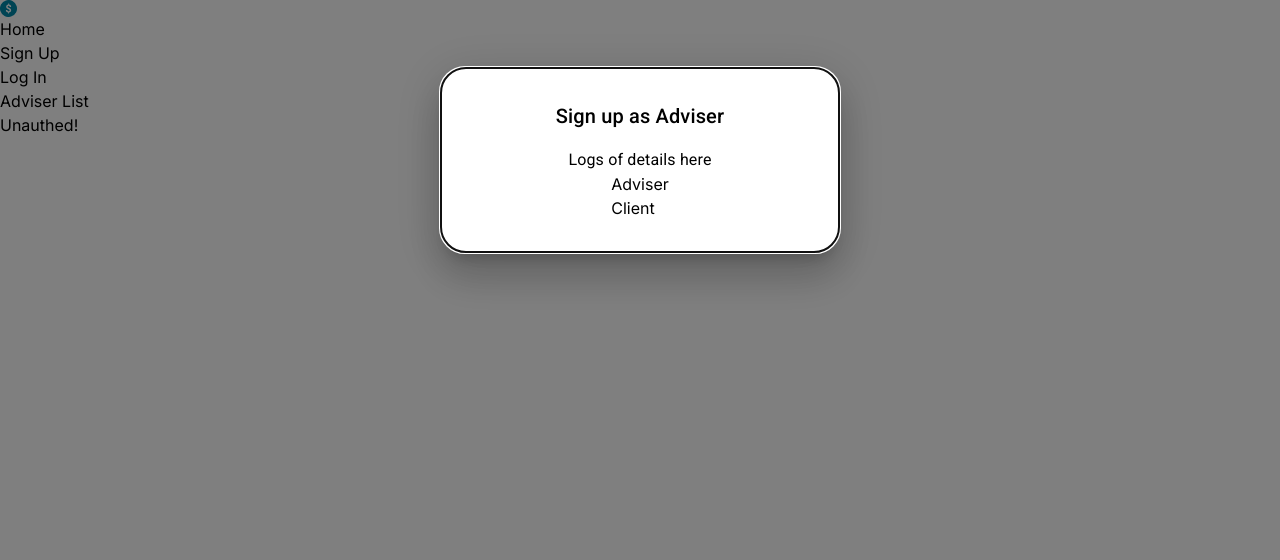
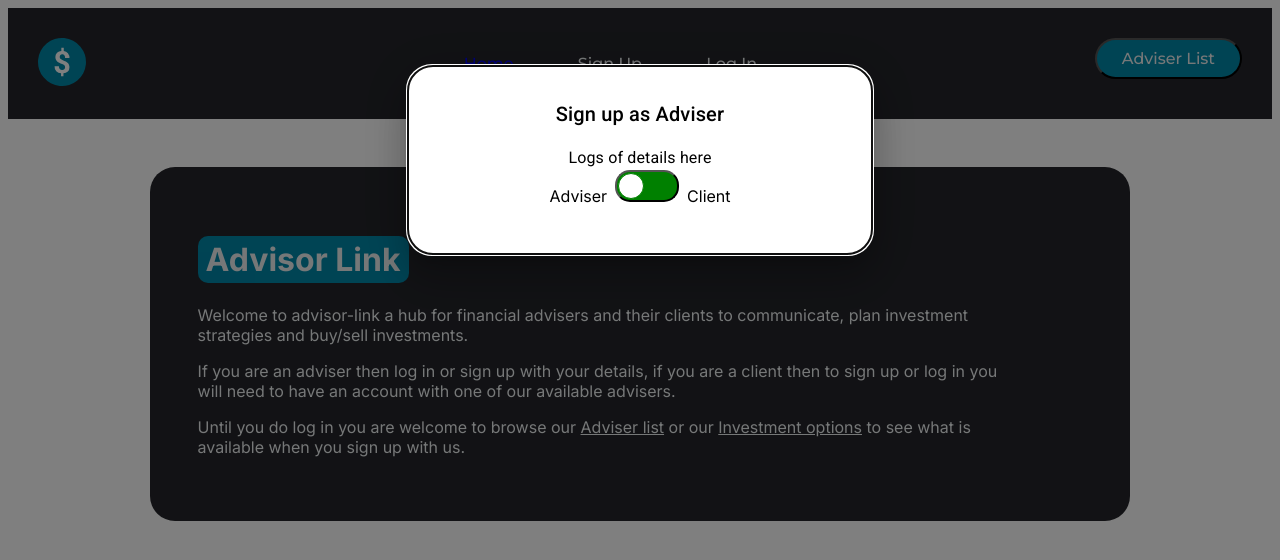
Before and after one commit to ichater/Fullstack-Investment-Portal, a Next.js app: page / in a window 1280 px wide. Both pictures are taken after a click on the item "Sign Up". Shown: the top 560 px of the page. Built offline with nearby package versions, Linux system fonts and the light colour scheme.

Commit message:
added unauthed adviser list and pages

```diff
--- /dev/null
+++ b/src/app/(unauthed)/advisers/[slug]/page.tsx
@@ -0,0 +1,6 @@
+import React from "react";
+
+export default function page({ params }: { params: { slug: string } }) {
+  const slug = params.slug;
+  return <div>{slug}</div>;
+}
--- a/src/app/(unauthed)/components/AuthModal.tsx
+++ b/src/app/(unauthed)/components/AuthModal.tsx
@@ -31,10 +31,9 @@ export type ToggleState = "client" | "adviser";
 
 export default function AuthModal({ isLogIn }: Props) {
   const [open, setOpen] = useState(false);
+  const [toggleState, setToggleState] = useState<ToggleState>("adviser");
   const handleOpen = () => setOpen(true);
   const handleClose = () => setOpen(false);
-  const [toggleState, setToggleState] = useState<ToggleState>("adviser");
-
   return (
     <>
       {" "}
--- a/src/app/(unauthed)/components/Navbar.tsx
+++ b/src/app/(unauthed)/components/Navbar.tsx
@@ -8,7 +8,9 @@ export default function Navbar() {
       <img className="logo" src="images/dollar_sign_icon.svg" alt="logo" />
       <nav>
         <ul className="nav_links nav-text">
-          <li>Home</li>
+          <Link href="/">
+            <li>Home</li>
+          </Link>
           <AuthModal isLogIn={false} />
           <AuthModal isLogIn={true} />
         </ul>
--- a/src/app/(unauthed)/layout.tsx
+++ b/src/app/(unauthed)/layout.tsx
@@ -1,11 +1,12 @@
 import "../styles/globals.css";
 import { Inter } from "next/font/google";
 import Navbar from "./components/Navbar";
+import type { Metadata } from "next";
 
 const inter = Inter({ subsets: ["latin"] });
 
-export const metadata = {
-  title: "Create Next App",
+export const metadata: Metadata = {
+  title: "Advisor-link unauthed",
   description: "Generated by create next app",
 };
 
@@ -30,6 +31,7 @@ export default function RootLayout({
       </head>
       <body className={inter.className}>
         <Navbar />
+
         {children}
       </body>
     </html>
--- a/src/app/(unauthed)/page.tsx
+++ b/src/app/(unauthed)/page.tsx
@@ -1,5 +1,27 @@
+import Link from "next/link";
 import React from "react";
 
 export default function page() {
-  return <div>Unauthed!</div>;
+  return (
+    <div className="main-page_wrapper">
+      <h1 className="main-page_header">Advisor Link</h1>
+      <div className="main-page-text_wrapper">
+        <p>
+          Welcome to advisor-link a hub for financial advisers and their clients
+          to communicate, plan investment strategies and buy/sell investments.
+        </p>
+        <p>
+          If you are an adviser then log in or sign up with your details, if you
+          are a client then to sign up or log in you will need to have an
+          account with one of our available advisers.
+        </p>
+        <p>
+          Until you do log in you are welcome to browse our{" "}
+          <Link href="./advisers">Adviser list</Link> or our{" "}
+          <Link href="./investments">Investment options</Link> to see what is
+          available when you sign up with us.
+        </p>
+      </div>
+    </div>
+  );
 }
--- a/src/app/styles/globals.css
+++ b/src/app/styles/globals.css
@@ -1,7 +1,6 @@
-@tailwind base;
-@tailwind components;
-@tailwind utilities;
 @import "navbar.css";
+@import "./unauthed/mainpage.css";
+@import "./unauthed/advisers.css";
 
 /* imported fonts */
 @import url("https://fonts.googleapis.com/css2?family=Montserrat:wght@500&display=swap");
@@ -10,6 +9,11 @@
   --foreground-rgb: 0, 0, 0;
   --background-start-rgb: 214, 219, 220;
   --background-end-rgb: 255, 255, 255;
+  --adviser-blue: #0088a9;
+  --background-dark: #24252a;
+  --main-white: #edf0f1;
+  --confirm-green: rgb(0, 128, 0);
+  --confirm-green-hover: rgb(34, 177, 76);
 }
 
 @media (prefers-color-scheme: dark) {
@@ -23,3 +27,8 @@
 body {
   color: rgb(var(--foreground-rgb));
 }
+
+.profile-image {
+  height: 5rem;
+  width: 5rem;
+}
--- a/src/app/styles/navbar.css
+++ b/src/app/styles/navbar.css
@@ -9,6 +9,14 @@
   list-style: none;
 }
 
+.nav_links a {
+  text-decoration: none;
+}
+
+.nav_links a:visited {
+  color: var(--main-white);
+}
+
 .nav_links li {
   cursor: pointer;
   display: inline-block;
@@ -16,13 +24,13 @@
   transition: all 0.3s ease 0s;
 }
 .nav_links li:hover {
-  color: #0088a9;
+  color: var(--adviser-blue);
 }
 
 .nav-text {
   font-family: "Montserrat", sans-serif;
   font-weight: 500;
-  color: #edf0f1;
+  color: var(--main-white);
   text-decoration: none;
   font-size: 1rem;
 }
@@ -52,27 +60,20 @@
   background-color: green;
   border-radius: 15px;
   width: 4rem;
-  height: 1.5rem;
+  height: 2rem;
   transition: all 0.5s ease 0s;
+  cursor: pointer;
 }
 
 .modal-toggle_slider {
   background-color: white;
-  height: 1.75rem;
-  width: 1.75rem;
+  height: 1.5rem;
+  width: 1.5rem;
   border-radius: 100%;
   border: 1px solid green;
   transition: all 0.5s ease 0s;
-}
-
-.modal-toggle_slider:hover::after {
-  display: block;
-  background-color: rgba(0, 136, 169, 0.8);
-  height: 2rem;
-  width: 2rem;
-  border-radius: 100%;
-  border: 1px solid green;
-  transition: all 0.5s ease 0s;
+  cursor: pointer;
+  margin: 0 -5px;
 }
 
 .modal-toggle_group {
--- /dev/null
+++ b/src/app/styles/unauthed/advisers.css
@@ -0,0 +1,55 @@
+.advisor-card_wrapper {
+  width: 60%;
+  margin: 2rem 4rem;
+  border-radius: 25px;
+  background-color: var(--background-dark);
+  color: var(--main-white);
+  padding: 1rem 2rem;
+  display: flex;
+  flex-direction: row;
+}
+
+.advisor-card-profile-name_wrapper {
+  display: flex;
+  justify-content: center;
+  align-items: center;
+  flex-direction: column;
+  gap: 0.25rem;
+}
+
+.advisor-card-profile-name_wrapper h3 {
+  font-size: 1.25rem;
+  white-space: nowrap;
+  overflow: hidden;
+  text-overflow: ellipsis;
+}
+
+.advisor-card_text {
+  margin: 0.5rem 2rem;
+}
+
+.advisor-card-btn_wrapper {
+  display: flex;
+  flex-direction: column;
+  justify-content: end;
+}
+
+.advisor-btn {
+  height: fit-content;
+  padding: 0.5rem 1rem;
+  border-radius: 25px;
+  background-color: var(--confirm-green);
+  cursor: pointer;
+  transition: 0.5s 0s;
+  color: rgb(205, 227, 207);
+  text-decoration: none;
+  white-space: nowrap;
+  overflow: hidden;
+  text-overflow: ellipsis;
+  font-size: 1.25rem;
+  font-family: "Montserrat", sans-serif;
+}
+
+.advisor-btn:hover {
+  background-color: var(--confirm-green-hover);
+}
--- /dev/null
+++ b/src/app/styles/unauthed/mainpage.css
@@ -0,0 +1,28 @@
+.main-page_wrapper {
+  margin: 3rem auto;
+  width: 70%;
+  background-color: var(--background-dark);
+  padding: 3rem;
+  border-radius: 25px;
+}
+
+.main-page_header {
+  color: var(--main-white);
+  background-color: var(--adviser-blue);
+  width: fit-content;
+  padding: 0.25rem 0.5rem;
+  border-radius: 10px;
+}
+
+.main-page_wrapper p {
+  color: var(--main-white);
+  margin-right: 4rem;
+}
+
+.main-page_wrapper a {
+  color: var(--main-white);
+  transition: 0.5s 0s;
+}
+.main-page_wrapper a:hover {
+  color: rgba(0, 136, 169, 1);
+}
--- a/src/lib/builders/adviser.ts
+++ b/src/lib/builders/adviser.ts
@@ -58,7 +58,7 @@ class AdviserInstance {
     slug: string = `${firstName}-${lastName}`,
     // For ease of association with other builder classes
     id: string = slug,
-    bio: string = "John Smith financial advice at your service",
+    bio: string = `${firstName} ${lastName} is a seasoned financial adviser with over 10 years of experience in the industry. He is dedicated to helping individuals and families achieve their financial goals through comprehensive financial planning and investment strategies. With a strong background in wealth management, retirement planning, and risk management, John provides personalized solutions tailored to each client's unique needs and aspirations. `,
     email: string = "jsmith@finadvice.com.au",
     profileImage: string = "https://cdn-icons-png.flaticon.com/512/3135/3135715.png",
     secondaryImages: string[] = [],
```
Also changed, not shown: src/app/(unauthed)/advisers/components/AdviserCard.tsx (added, +29 -0 lines), src/app/(unauthed)/advisers/page.tsx (added, +39 -0 lines).
